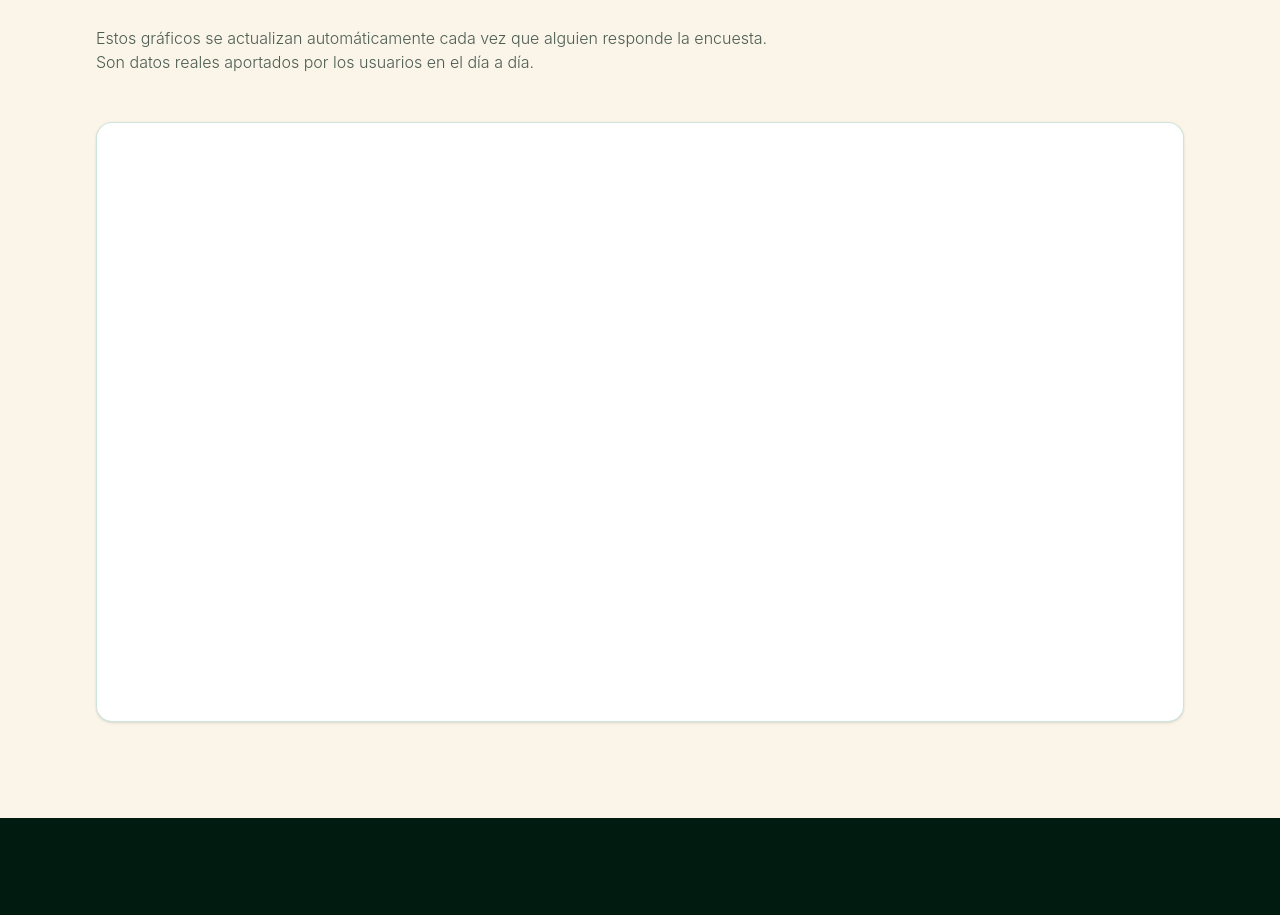
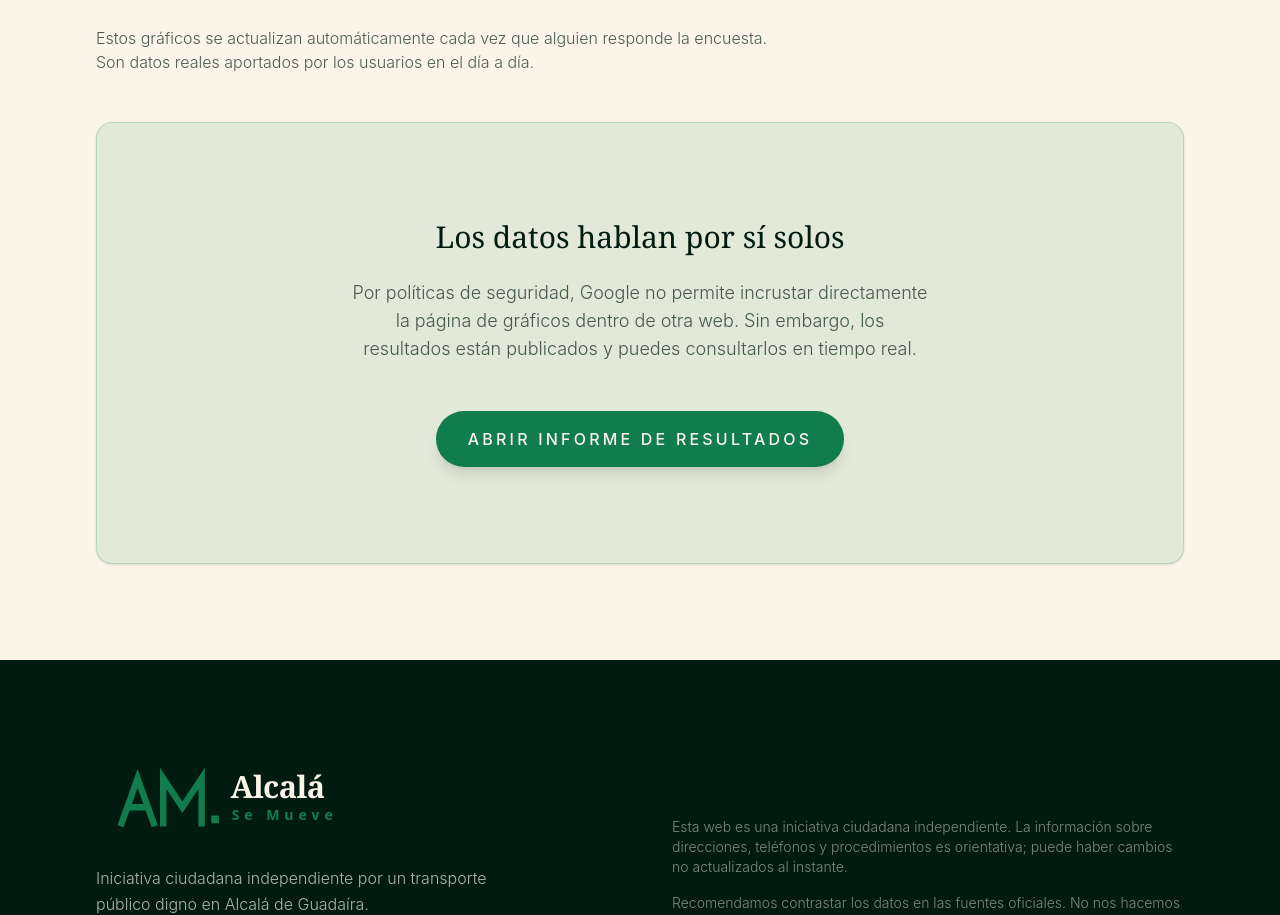
Before and after one commit to puyi27/ALCAL-SE-MUEVE, a React (Vite) app: page /el-problema in a window 1280 px wide. Shown: the part 1140-2055 px from the top of the page. Built offline with nearby package versions, Linux system fonts and the light colour scheme.

Commit message:
Fix: Solucionar bloqueo de Google Forms (SameOrigin) en iframes

```diff
--- a/src/pages/Actua.jsx
+++ b/src/pages/Actua.jsx
@@ -57,11 +57,16 @@ export default function Actua() {
 
         <div className="w-full h-[700px] bg-white rounded-2xl flex items-center justify-center relative overflow-hidden reveal-item shadow-sm border border-[#117C4E]/20">
           <iframe
-            src="https://docs.google.com/forms/d/1xQXCiNjlj4ta_BkyNrsVowkGYnNqB-VyIdn4X0KwrAA/viewform?embedded=true"
-            className="w-full h-full"
+            src="about:blank"
+            className="w-full h-full opacity-10"
             frameBorder="0"
             title="Formulario Alcalá se Mueve"
           ></iframe>
+          <div className="absolute inset-0 flex flex-col items-center justify-center pointer-events-none text-center px-4">
+            <span className="bg-[#117C4E] text-[#FBF5E9] px-6 py-3 rounded-full font-medium tracking-widest uppercase text-sm shadow-lg mb-4">
+              [Falta Enlace de Incrustar (Embed)]
+            </span>
+          </div>
         </div>
       </section>
 
--- a/src/pages/ElProblema.jsx
+++ b/src/pages/ElProblema.jsx
@@ -111,13 +111,19 @@ export default function ElProblema() {
         <p className="text-[#011B11]/70 mb-12 max-w-2xl font-light">
           Estos gráficos se actualizan automáticamente cada vez que alguien responde la encuesta. Son datos reales aportados por los usuarios en el día a día.
         </p>
-        <div className="w-full h-[600px] bg-white border border-[#117C4E]/20 rounded-2xl flex items-center justify-center relative overflow-hidden shadow-sm">
-          <iframe
-            src="https://docs.google.com/forms/d/1xQXCiNjlj4ta_BkyNrsVowkGYnNqB-VyIdn4X0KwrAA/viewanalytics"
-            title="Resultados Encuesta"
-            className="w-full h-full"
-            frameBorder="0"
-          ></iframe>
+        <div className="w-full bg-[#117C4E]/10 border border-[#117C4E]/20 rounded-2xl p-12 md:p-24 flex flex-col items-center justify-center text-center shadow-sm">
+          <h4 className="text-3xl font-serif text-[#011B11] mb-6">Los datos hablan por sí solos</h4>
+          <p className="text-[#011B11]/70 font-light text-lg max-w-xl mb-12">
+            Por políticas de seguridad, Google no permite incrustar directamente la página de gráficos dentro de otra web. Sin embargo, los resultados están publicados y puedes consultarlos en tiempo real.
+          </p>
+          <a
+            href="https://docs.google.com/forms/d/1xQXCiNjlj4ta_BkyNrsVowkGYnNqB-VyIdn4X0KwrAA/viewanalytics"
+            target="_blank"
+            rel="noopener noreferrer"
+            className="px-8 py-4 bg-[#117C4E] text-[#FBF5E9] font-medium uppercase tracking-[0.2em] rounded-full hover:scale-105 transition-transform shadow-lg inline-flex items-center gap-3"
+          >
+            Abrir Informe de Resultados
+          </a>
         </div>
       </section>
     </div>
```
